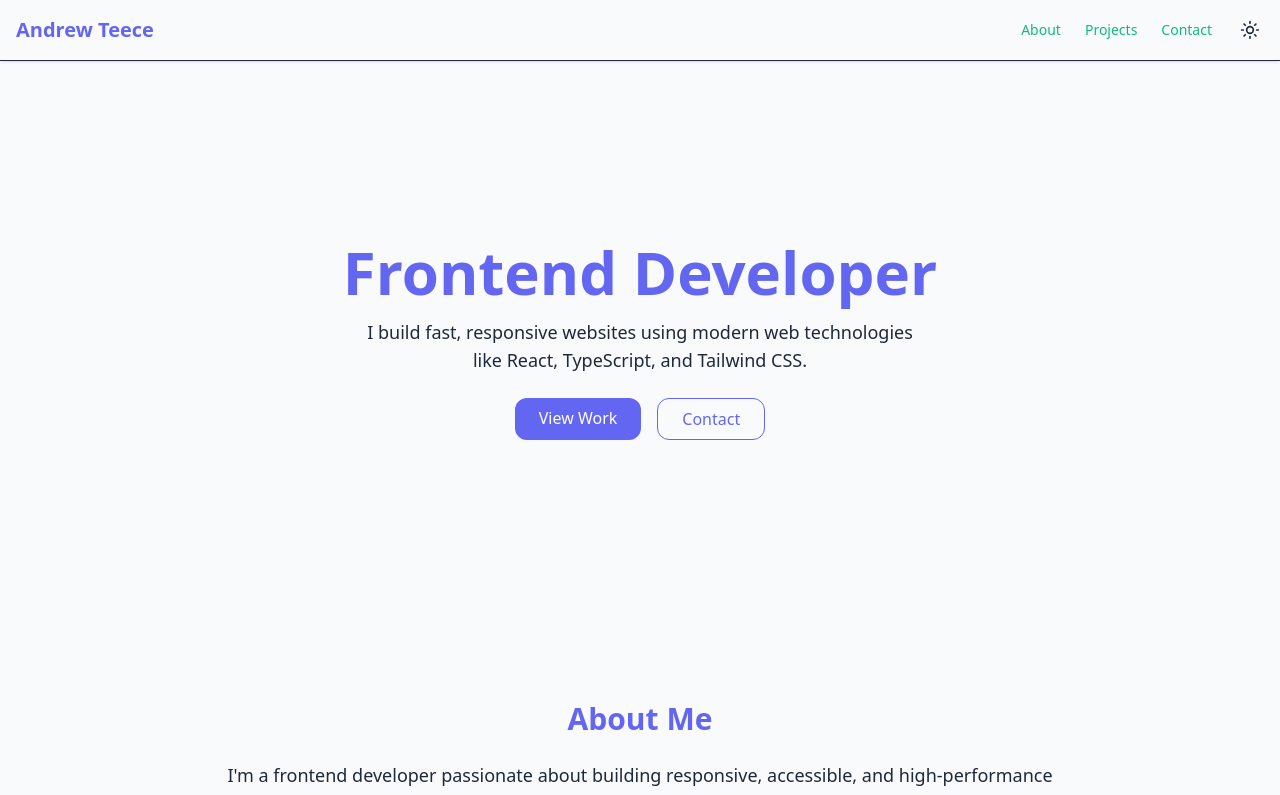
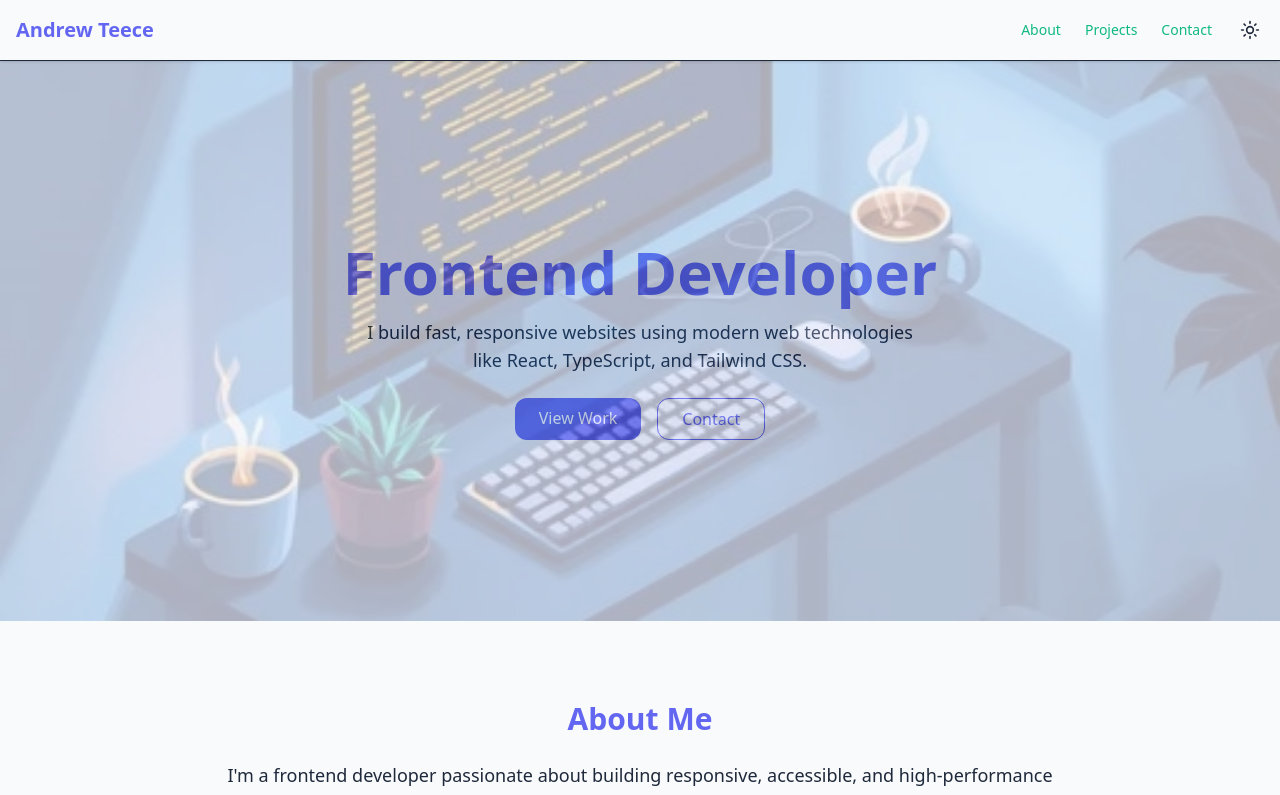
Before and after one commit to andrewteece/andrewteece-portfolio, a React (Vite) app: page / in a window 1280 px wide. Shown: the top 795 px of the page. Built offline with nearby package versions, Linux system fonts and the light colour scheme.

Commit message:
image for Hero set

```diff
--- a/src/components/Hero.tsx
+++ b/src/components/Hero.tsx
@@ -4,23 +4,45 @@ export default function Hero() {
   return (
     <section
       id='home'
-      className='min-h-[70vh] flex flex-col justify-center items-center text-center px-4 py-12 bg-[var(--color-bg)] text-[var(--color-text)] transition-colors duration-500'
+      className='relative min-h-[70vh] flex flex-col justify-center items-center text-center px-4 py-12 overflow-hidden'
     >
+      <img
+        src='/workspace.webp'
+        alt='Modern developer workspace with glowing screens'
+        className='absolute inset-0 w-full h-full object-cover opacity-30 dark:opacity-20 z-0 pointer-events-none'
+        loading='lazy'
+        aria-hidden
+      />
+
+      <div className='absolute inset-0 backdrop-brightness-90 dark:backdrop-brightness-50 -z-10 pointer-events-none' />
+      {/* Animated Heading */}
       <motion.h2
         className='text-4xl md:text-6xl font-bold text-[var(--color-brand)] mb-4'
-        initial={{ opacity: 0, y: -40 }}
+        initial={{ opacity: 0, y: -30 }}
         animate={{ opacity: 1, y: 0 }}
         transition={{ duration: 0.6 }}
       >
         Frontend Developer
       </motion.h2>
 
-      <p className='text-lg max-w-xl text-[var(--color-text)] mb-6'>
+      {/* Animated Subtext */}
+      <motion.p
+        className='text-lg max-w-xl text-[var(--color-text)] mb-6'
+        initial={{ opacity: 0 }}
+        animate={{ opacity: 1 }}
+        transition={{ delay: 0.2, duration: 0.6 }}
+      >
         I build fast, responsive websites using modern web technologies like
         React, TypeScript, and Tailwind CSS.
-      </p>
+      </motion.p>
 
-      <div className='flex flex-wrap justify-center gap-4'>
+      {/* Buttons */}
+      <motion.div
+        className='flex flex-wrap justify-center gap-4'
+        initial={{ opacity: 0 }}
+        animate={{ opacity: 1 }}
+        transition={{ delay: 0.4, duration: 0.6 }}
+      >
         <a
           href='#projects'
           className='px-6 py-2 bg-[var(--color-brand)] text-white rounded-xl hover:bg-opacity-90 transition-colors'
@@ -33,7 +55,7 @@ export default function Hero() {
         >
           Contact
         </a>
-      </div>
+      </motion.div>
     </section>
   );
 }
```
Also changed, not shown: public/workspace.webp (added), src/assets/hero-bg.svg (added).
